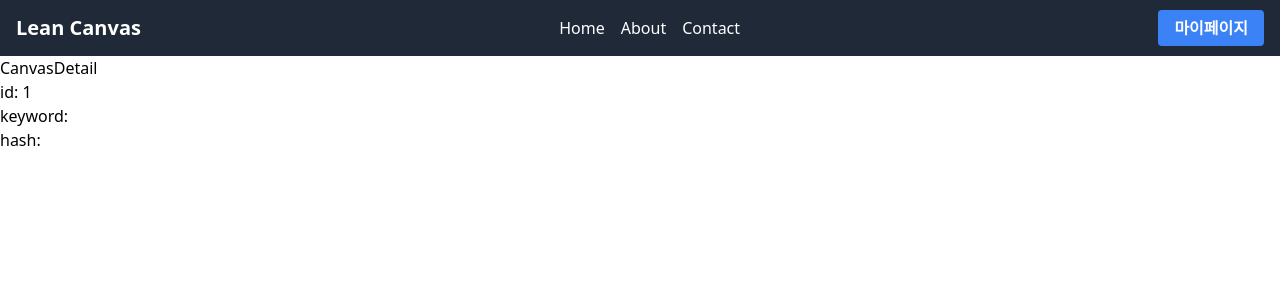
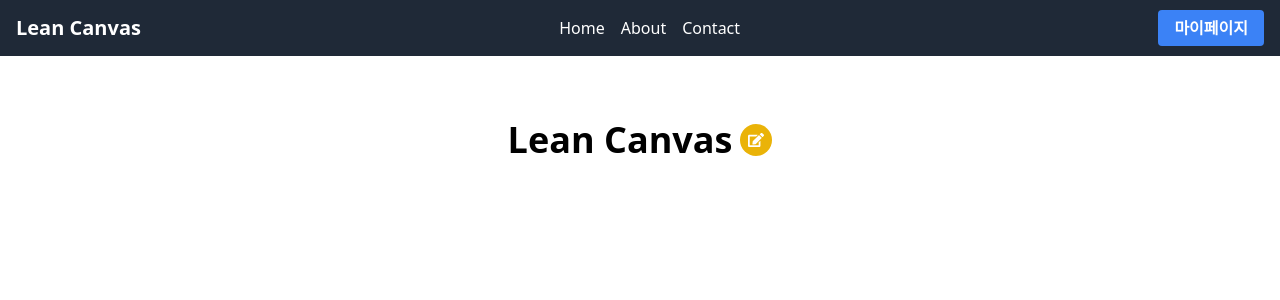
Before and after one commit to noh1oo1/lean-canvas-react, a React (Vite) app: page /canvases/1 in a window 1280 px wide. Shown: the top 300 px of the page. Built offline with nearby package versions, Linux system fonts and the light colour scheme.

Commit message:
feat: 타이틀 컴포넌트 작업

```diff
--- a/src/App.jsx
+++ b/src/App.jsx
@@ -1,11 +1,14 @@
+import { Outlet } from 'react-router-dom';
 import Header from './components/Header';
-import { Outlet } from 'react-router-dom';
+import Main from './components/Main';
 
 function App() {
   return (
     <>
       <Header />
-      <Outlet />
+      <Main>
+        <Outlet />
+      </Main>
     </>
   );
 }
--- /dev/null
+++ b/src/components/CanvasTitle.jsx
@@ -0,0 +1,56 @@
+import { useState } from 'react';
+import { FaCheck, FaEdit } from 'react-icons/fa';
+
+function CanvasTitle() {
+  const [title, setTitle] = useState('Lean Canvas');
+  const [editingTitle, setEditingTitle] = useState(title);
+  const [isEditing, setIsEditing] = useState(false);
+
+  const handleEditTitle = () => {
+    setIsEditing(true);
+  };
+
+  const handleDoneTitle = () => {
+    setTitle(editingTitle);
+    setIsEditing(false);
+  };
+
+  const handleEditingTitleChange = e => {
+    setEditingTitle(e.target.value);
+  };
+
+  return (
+    <div className="flex items-center justify-center mb-10">
+      {isEditing ? (
+        <div className="flex items-center">
+          <input
+            type="text"
+            value={editingTitle}
+            onChange={handleEditingTitleChange}
+            className="text-4xl font-bold text-center text-blue-600 bg-transparent border-b-2 border-blue-600 focus:outline-none"
+          />
+          <button
+            className="ml-2 p-2 bg-green-500 text-white rounded-full hover:bg-green-600 transition duration-300 ease-in-out focus:outline-none focus:ring-2 focus:ring-green-500 focus:ring-opacity-50"
+            aria-label="Save title"
+            onClick={handleDoneTitle}
+          >
+            <FaCheck />
+          </button>
+        </div>
+      ) : (
+        <>
+          <h1 className="text-4xl font-bold text-center ">{title}</h1>
+          <button
+            className="ml-2 p-2 bg-yellow-500 text-white rounded-full hover:bg-yellow-600 transition duration-300 ease-in-out focus:outline-none focus:ring-2 focus:ring-yellow-500 focus:ring-opacity-50"
+            aria-label="Edit title"
+            onClick={handleEditTitle}
+          >
+            <FaEdit />
+          </button>
+        </>
+      )}
+    </div>
+  );
+}
+
+export default CanvasTitle;
--- /dev/null
+++ b/src/components/Main.jsx
@@ -0,0 +1,5 @@
+function Main({ children }) {
+  return <main className="container mx-auto px-4 py-16">{children}</main>;
+}
+
+export default Main;
--- a/src/pages/CanvasDetail.jsx
+++ b/src/pages/CanvasDetail.jsx
@@ -1,18 +1,9 @@
-import { useLocation, useParams, useSearchParams } from 'react-router-dom';
+import CanvasTitle from '../components/CanvasTitle';
 
 function CanvasDetail() {
-  const { id } = useParams();
-  const [searchParams] = useSearchParams();
-  console.log('searchParams: ', searchParams.get('keyword'));
-
-  const location = useLocation();
-  console.log('location: ', location);
   return (
     <div>
-      CanvasDetail
-      <p>id: {id}</p>
-      <p>keyword: {searchParams.get('keyword')}</p>
-      <p>hash: {location.hash}</p>
+      <CanvasTitle />
     </div>
   );
 }
```
